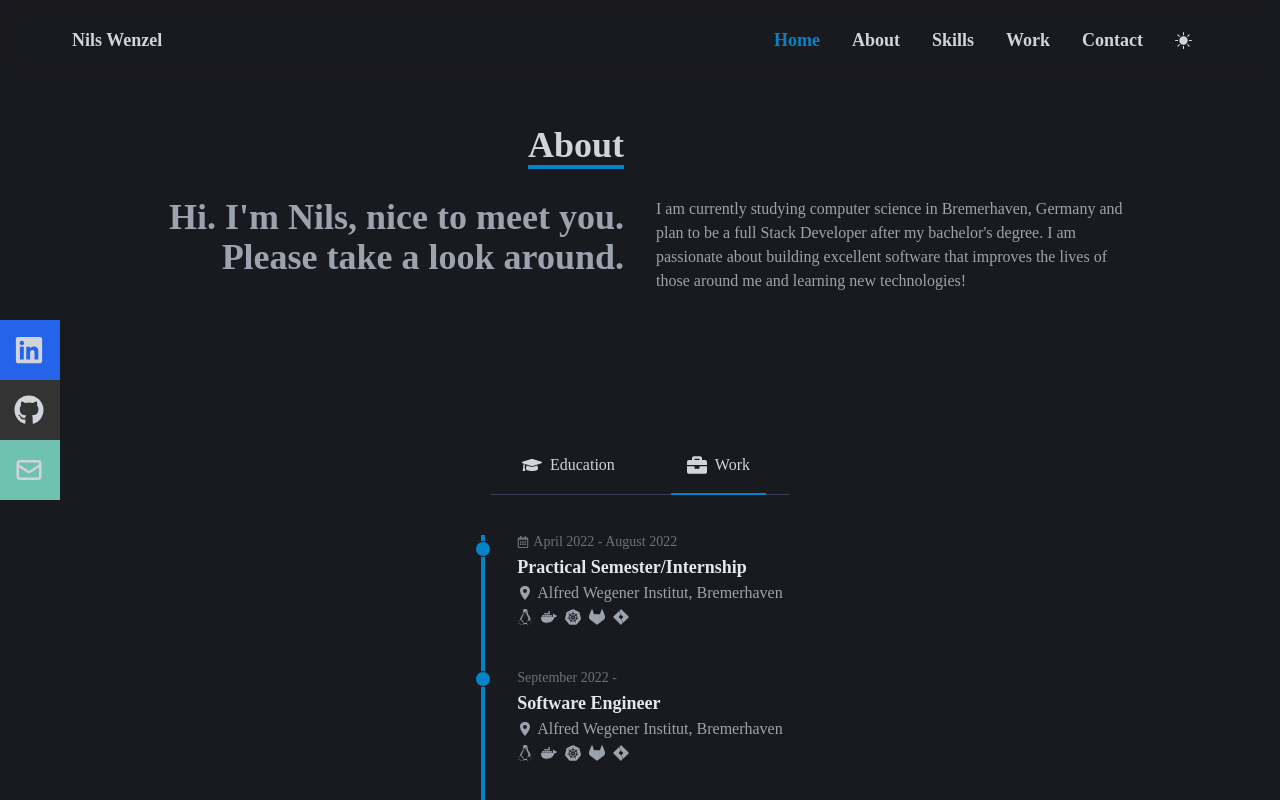
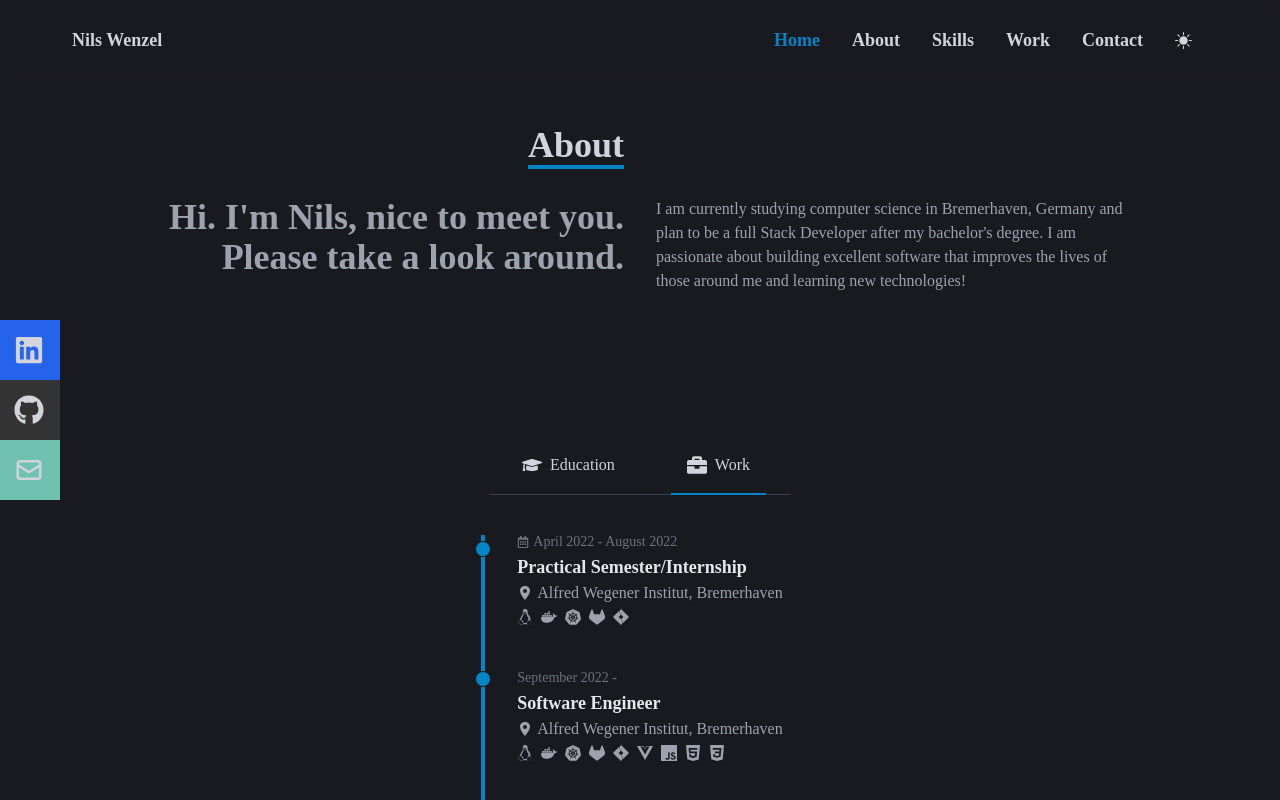
Before and after one commit to nilswenzel/nilswenzel.github.io, a React (Create React App) app: page / in a window 1280 px wide. Both pictures are taken after a click on the button "Work". Shown: the part 720-1520 px from the top of the page. Built offline with nearby package versions, Linux system fonts and the light colour scheme.

Commit message:
Add icons

```diff
--- a/src/components/about/TimelineWork.jsx
+++ b/src/components/about/TimelineWork.jsx
@@ -7,6 +7,10 @@ import { ReactComponent as DockerIcon } from "../../assets/icons/docker.svg";
 import { ReactComponent as KubernetesIcon } from "../../assets/icons/kubernetes.svg";
 import { ReactComponent as GitLabIcon } from "../../assets/icons/gitlab.svg";
 import { ReactComponent as JiraIcon } from "../../assets/icons/jira.svg";
+import { ReactComponent as VueJSIcon } from "../../assets/icons/vuejs.svg";
+import { ReactComponent as JavaScriptIcon } from "../../assets/icons/javascript.svg";
+import { ReactComponent as HTMLIcon } from "../../assets/icons/html.svg";
+import { ReactComponent as CSSIcon } from "../../assets/icons/css.svg";
 
 const TimelineWork = () => {
   return (
@@ -51,6 +55,10 @@ const TimelineWork = () => {
             <KubernetesIcon className="h-4 w-4 mr-2 fill-gray-500 dark:fill-gray-400" />
             <GitLabIcon className="h-4 w-4 mr-2 fill-gray-500 dark:fill-gray-400" />
             <JiraIcon className="h-4 w-4 mr-2 fill-gray-500 dark:fill-gray-400" />
+            <VueJSIcon className="h-4 w-4 mr-2 fill-gray-500 dark:fill-gray-400" />
+            <JavaScriptIcon className="h-4 w-4 mr-2 fill-gray-500 dark:fill-gray-400" />
+            <HTMLIcon className="h-4 w-4 mr-2 fill-gray-500 dark:fill-gray-400" />
+            <CSSIcon className="h-4 w-4 mr-2 fill-gray-500 dark:fill-gray-400" />
           </div>
         </li>
       </ol>
```
